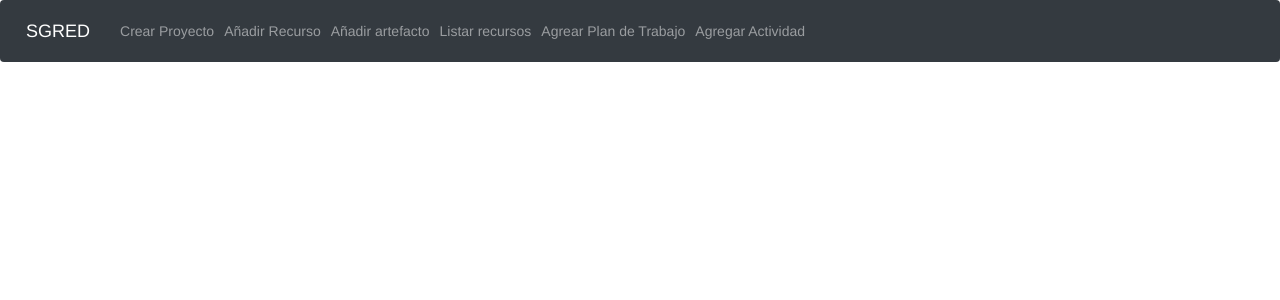
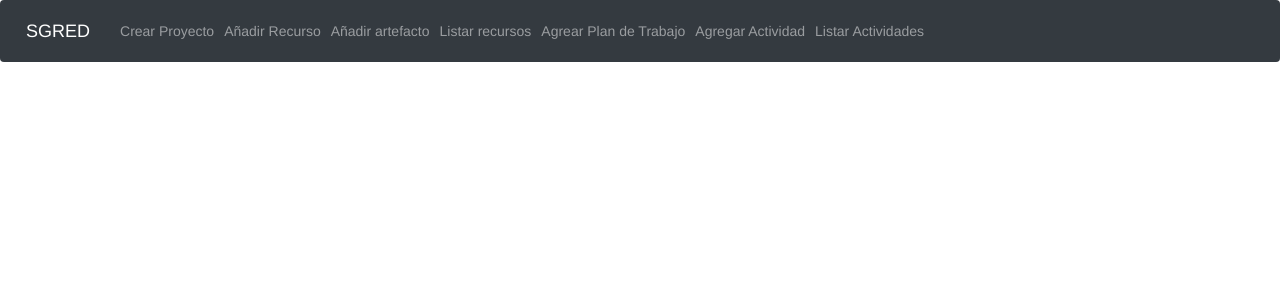
Before and after one commit to agilesg4/PryFinalAgiles20182, a Django app: page / in a window 1280 px wide. Shown: the top 300 px of the page. Run offline with Django 3.2, Linux system fonts and the light colour scheme; some libraries are stand-ins or nearby versions.

Commit message:
RED-11 Se agrega boton al index

```diff
--- a/SGRED_HG/polls/templates/polls/index.html
+++ b/SGRED_HG/polls/templates/polls/index.html
@@ -43,6 +43,9 @@
         <li class="nav-item">
             <a class="nav-link" href="{% url 'agregar_Actividad' %}">Agregar Actividad</a>
         </li>
+        <li class="nav-item">
+            <a class="nav-link" href="{% url 'listar_actividades' %}">Listar Actividades</a>
+        </li>
     </ul>
 </nav>
  {% block content %}{% endblock content %}
```
